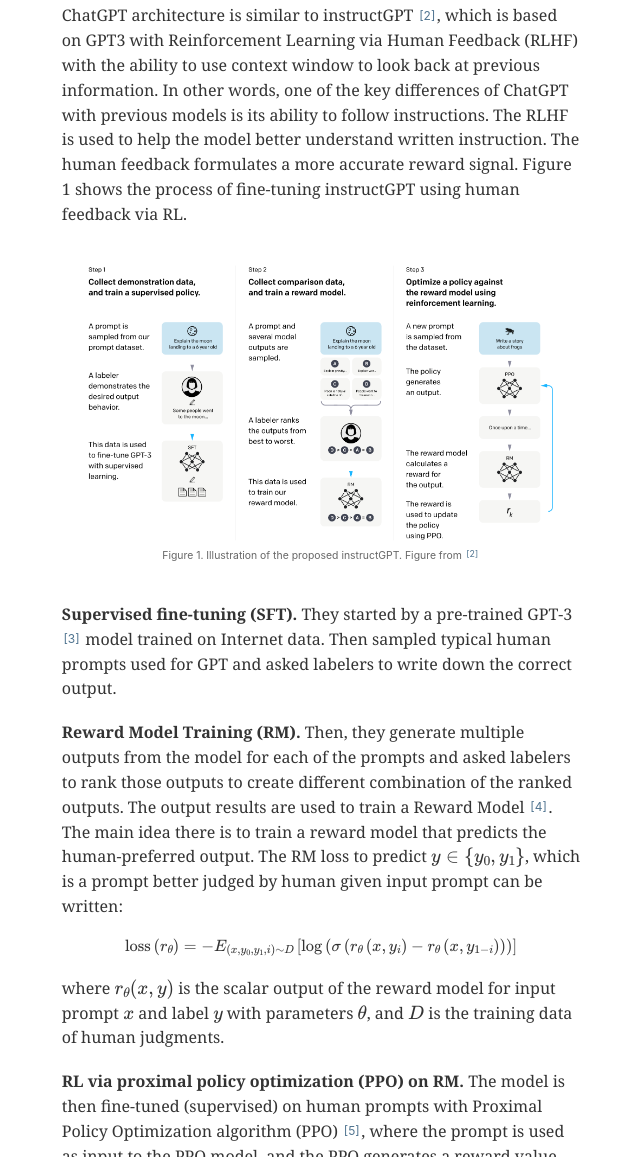
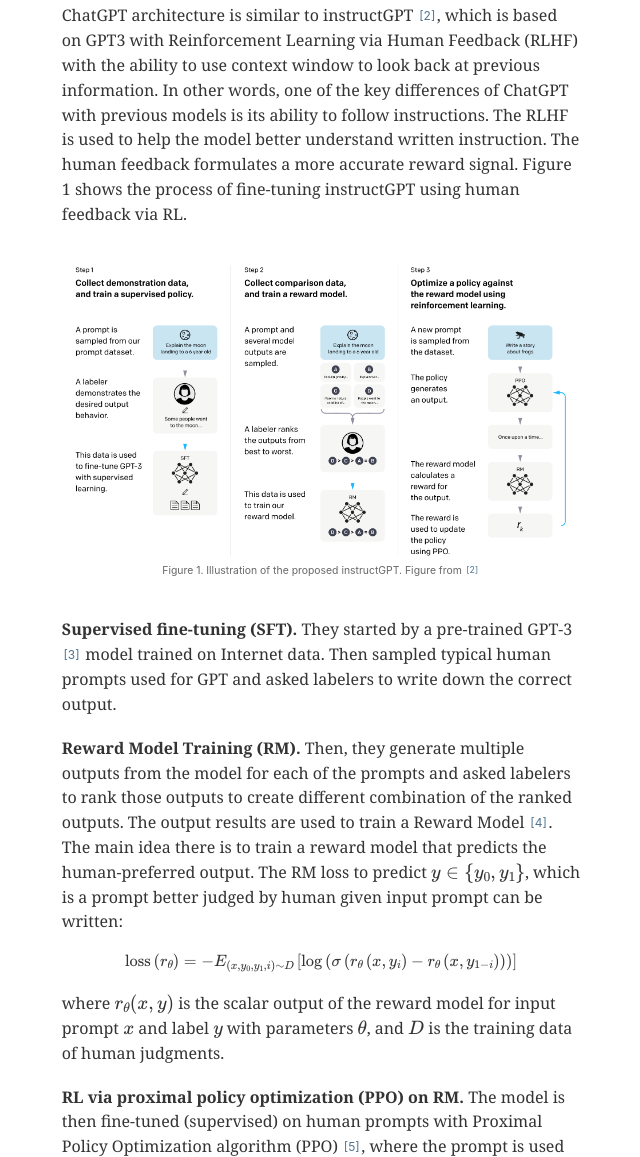
Before and after one commit to sabirdvd/sabirdvd.github.io, a plain HTML site: page blog/2022-12-ChatGPT/ChatGPT_2022.html in a window 1280 px wide. Shown: the part 1643-2800 px from the top of the page, without its empty margins (319-959 px from the left). Drawn offline with nearby package versions, Linux system fonts and the light colour scheme.

Commit message:
Update ChatGPT_2022.html

```diff
--- a/blog/2022-12-ChatGPT/ChatGPT_2022.html
+++ b/blog/2022-12-ChatGPT/ChatGPT_2022.html
@@ -205,7 +205,7 @@ Large Language Models (LM) like the GPT family are often used to follow instruct
 
         <figure align="center">
 
-            <img src="GPT_instracut.png" alt="Trulli" style="width:90%">
+            <img src="GPT_instracut.png" alt="Trulli" style="width:95%">
             <figcaption> Figure 1. Illustration of the proposed instructGPT. Figure from  <dt-cite key="ouyang2022training"></dt-cite>
                  </figcaption>
 
```
